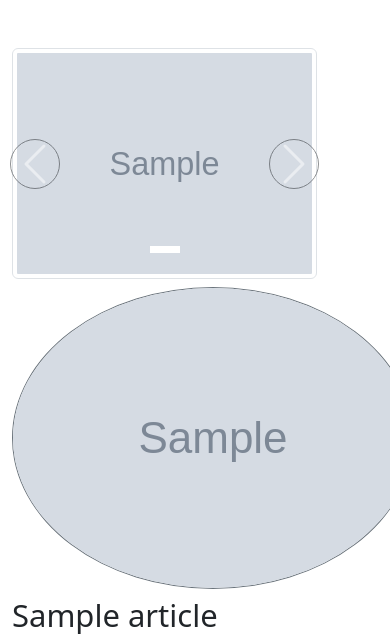
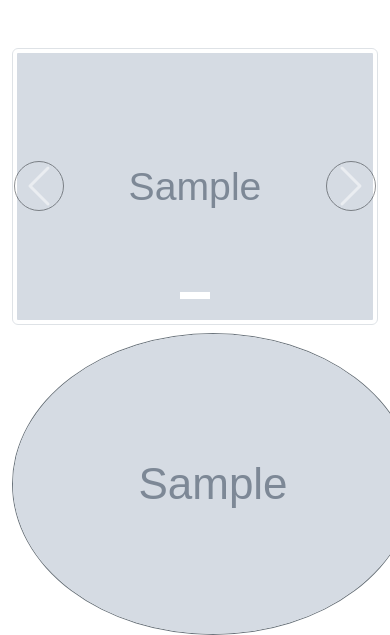
Before and after one commit to Musty-string3/Udemy-django-ReallySite, a Django app: template templates/mysite/blog/article.html in a window 390 px wide; the page is wider, and only the part inside the window is pictured. Shown: the part 305-940 px from the top of that part. Run offline with Django 3.2, Linux system fonts and the light colour scheme; the template is opened without the code that fills it: most values are stand-ins (such as "Sample title", 1, 10 or a date in 2020); grey boxes marked "Sample" are stand-in pictures.

Commit message:
細かい修正

```diff
--- a/templates/mysite/blog/article.html
+++ b/templates/mysite/blog/article.html
@@ -9,7 +9,7 @@
 
             {% comment %} {% cache 86400 article article.id %} {% endcomment %}
             {% comment %} カルセール {% endcomment %}
-            <div id="carouselIndicators{{ article.id }}" class="carousel slide carousel-fade col-10" data-bs-ride="carousel">
+            <div id="carouselIndicators{{ article.id }}" class="carousel slide carousel-fade col-md-10" data-bs-ride="carousel">
                 <div class="carousel-indicators">
                     {% for / in article.image.all %}
                     <button type="button" data-bs-target="#carouselIndicators{{ article.id }}" data-bs-slide-to="{{ forloop.counter0 }}" class="{% if forloop.first %}active{% endif %} pt-1" aria-current="{% if forloop.first %}true{% endif %}" aria-label="Slide {{ forloop.counter }}"></button>
```
